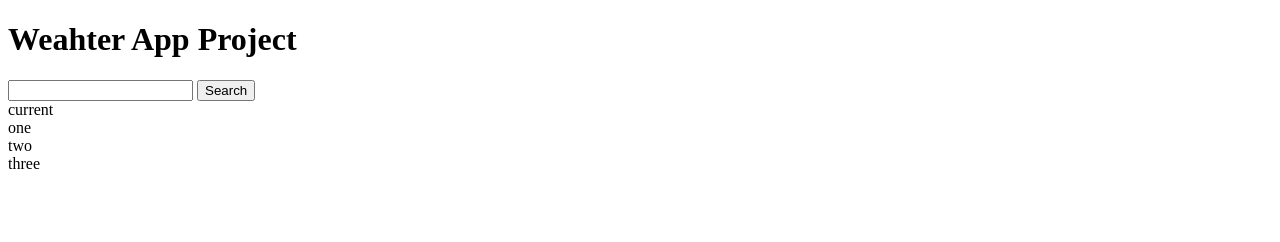
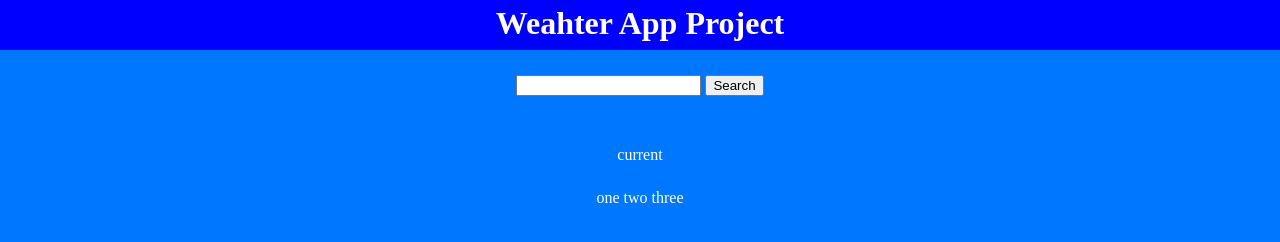
Before and after one commit to RJurasek/weather-app, a plain HTML site: page index.html in a window 1280 px wide. Drawn offline with Linux system fonts and the light colour scheme.

Commit message:
add stylesheet

```diff
--- a/index.html
+++ b/index.html
@@ -7,6 +7,7 @@
     <head>
         <meta charset="UTF-8">
         <title>Weather App</title>
+        <link rel="stylesheet" href="./style.css">
     </head>
     <body>
         <header>
--- /dev/null
+++ b/style.css
@@ -0,0 +1,42 @@
+* {
+    color: white;
+}
+
+body {
+    margin: 0;
+    background-color: rgb(0, 119, 255);
+}
+
+header {
+    background-color: blue;
+    height: 50px;
+}
+
+h1 {
+    margin: 0;
+    text-align: center;
+    padding: 5px;
+}
+
+.search-bar {
+    text-align: center;
+    margin: 25px;
+}
+
+.search-bar input,button {
+    color: black;
+}
+
+.current-weather {
+    text-align: center;
+    margin-top: 50px;
+}
+
+.forecast {
+    text-align: center;
+    margin-top: 25px;
+}
+
+.forecast div {
+    display: inline;
+}
```
